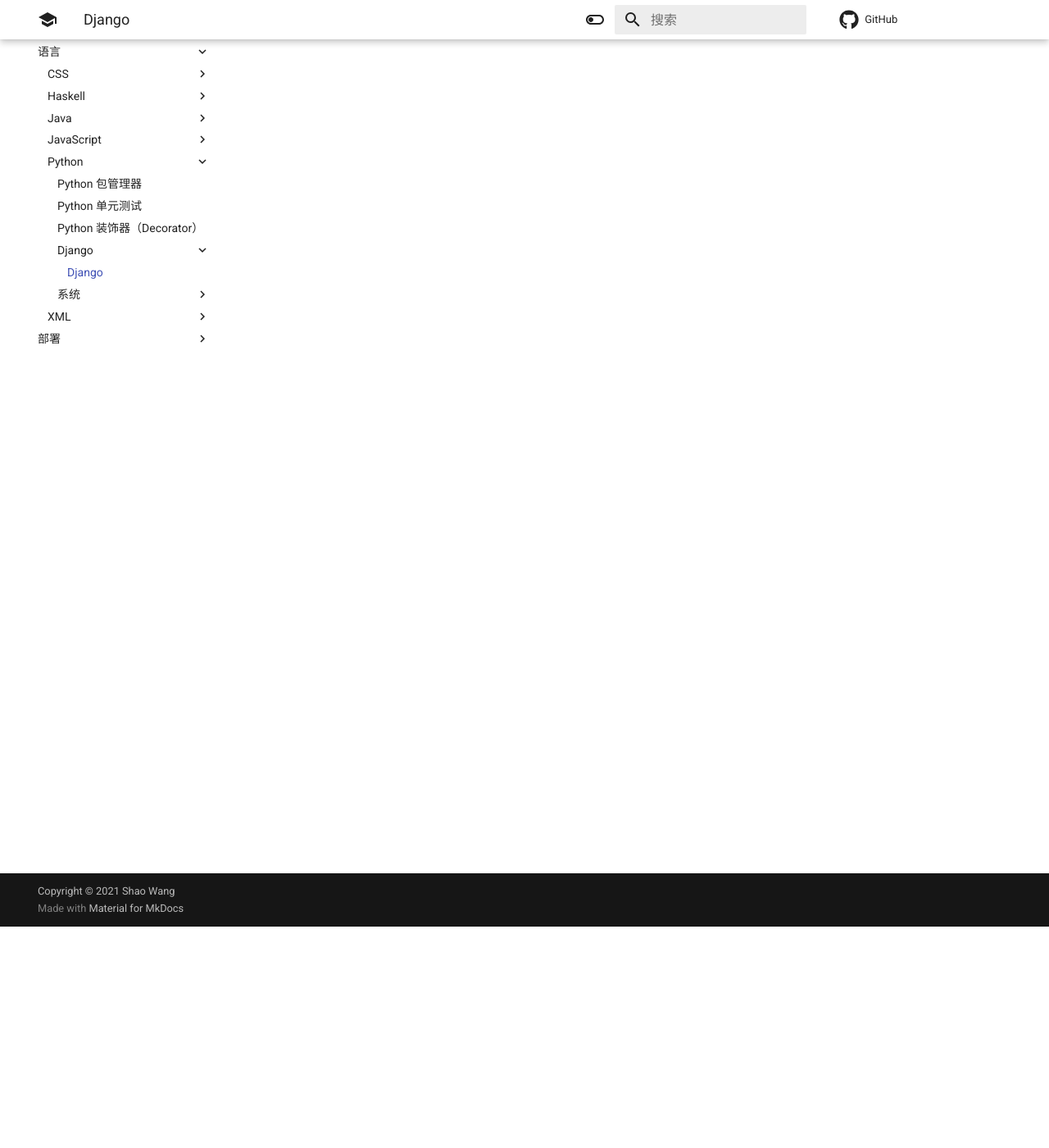
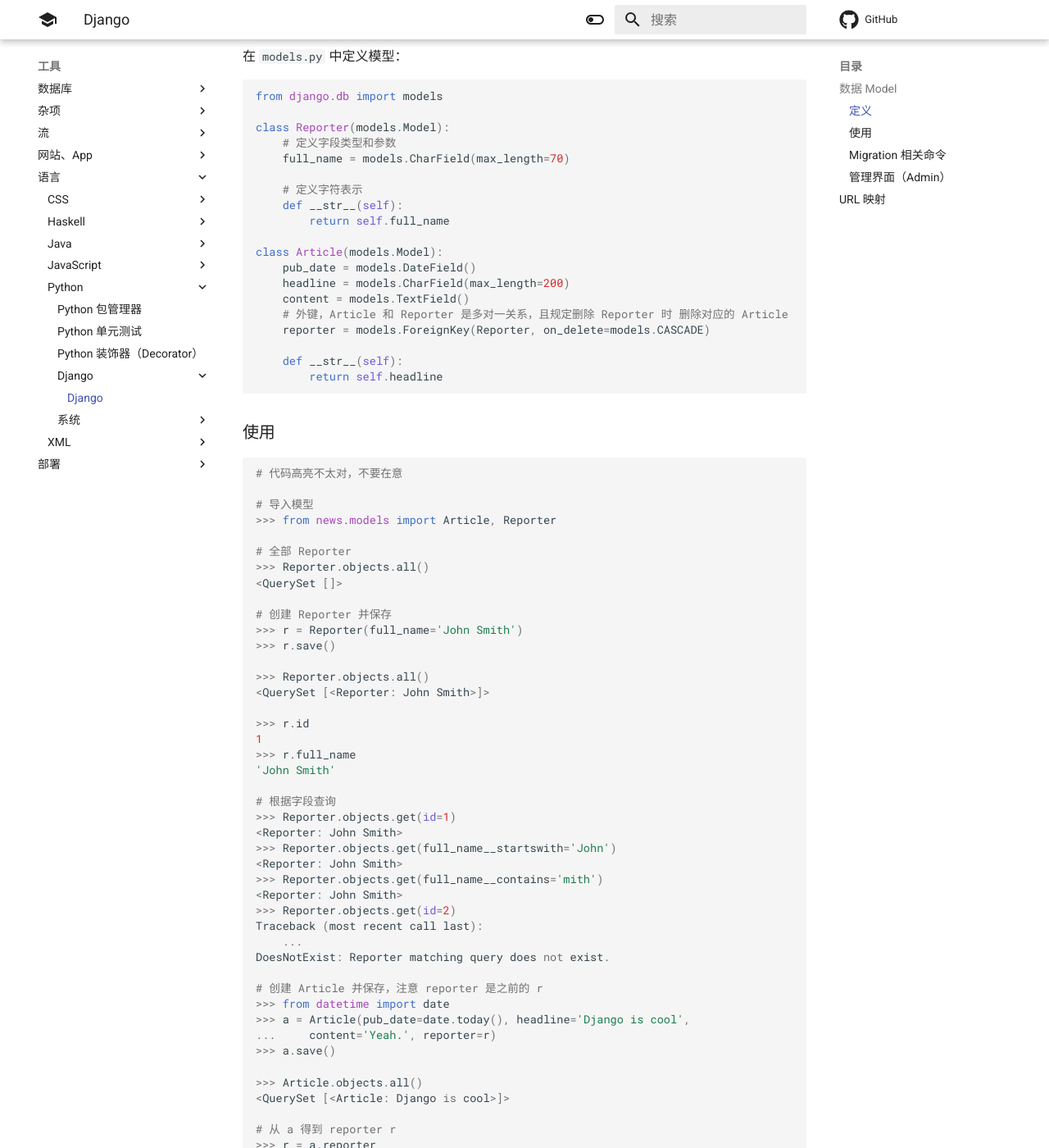
Before and after one commit to shao-wang-me/it-basics, an MkDocs documentation site: the page built from docs/工具/语言/Python/Django/index.md, in a window 1280 px wide and 1400 px high, scrolled down 270 px. Shown: the whole window at 82% size. Built offline with MkDocs 1.6.1 and Material for MkDocs 9.7.7, drawn with Linux system fonts in a browser that asks for light colours; comment, search, counter and statistics services are not loaded; some of the changed text lies outside the part shown.

````diff
--- a/docs/工具/语言/Python/Django/index.md
+++ b/docs/工具/语言/Python/Django/index.md
@@ -1 +1,133 @@
 # Django
+
+## 数据 Model
+
+### 定义
+
+在 `models.py` 中定义模型：
+
+```python
+from django.db import models
+
+class Reporter(models.Model):
+    # 定义字段类型和参数
+    full_name = models.CharField(max_length=70)
+
+    # 定义字符表示
+    def __str__(self):
+        return self.full_name
+
+class Article(models.Model):
+    pub_date = models.DateField()
+    headline = models.CharField(max_length=200)
+    content = models.TextField()
+    # 外键，Article 和 Reporter 是多对一关系，且规定删除 Reporter 时 删除对应的 Article
+    reporter = models.ForeignKey(Reporter, on_delete=models.CASCADE)
+
+    def __str__(self):
+        return self.headline
+```
+
+### 使用
+
+```python
+# 代码高亮不太对，不要在意
+
+# 导入模型
+>>> from news.models import Article, Reporter
+
+# 全部 Reporter
+>>> Reporter.objects.all()
+<QuerySet []>
+
+# 创建 Reporter 并保存
+>>> r = Reporter(full_name='John Smith')
+>>> r.save()
+
+>>> Reporter.objects.all()
+<QuerySet [<Reporter: John Smith>]>
+
+>>> r.id
+1
+>>> r.full_name
+'John Smith'
+
+# 根据字段查询
+>>> Reporter.objects.get(id=1)
+<Reporter: John Smith>
+>>> Reporter.objects.get(full_name__startswith='John')
+<Reporter: John Smith>
+>>> Reporter.objects.get(full_name__contains='mith')
+<Reporter: John Smith>
+>>> Reporter.objects.get(id=2)
+Traceback (most recent call last):
+    ...
+DoesNotExist: Reporter matching query does not exist.
+
+# 创建 Article 并保存，注意 reporter 是之前的 r
+>>> from datetime import date
+>>> a = Article(pub_date=date.today(), headline='Django is cool',
+...     content='Yeah.', reporter=r)
+>>> a.save()
+
+>>> Article.objects.all()
+<QuerySet [<Article: Django is cool>]>
+
+# 从 a 得到 reporter r
+>>> r = a.reporter
+>>> r.full_name
+'John Smith'
+
+# 查询 r 的所有 Article 得到 article a
+>>> r.article_set.all()
+<QuerySet [<Article: Django is cool>]>
+
+# 查询所有 reporter 的全名以 John 开始的 Article
+>>> Article.objects.filter(reporter__full_name__startswith='John')
+<QuerySet [<Article: Django is cool>]>
+
+# 更改 r 的全名
+>>> r.full_name = 'Billy Goat'
+>>> r.save()
+
+# 删除 r
+>>> r.delete()
+```
+
+### Migration 相关命令
+
+```shell
+python manage.py makemigrations
+python manage.py migrate
+```
+
+### 管理界面（Admin）
+
+很简单，只需要在 `admin.py` 中注册一下模型：
+
+```python
+from django.contrib import admin
+
+from . import models
+
+admin.site.register(models.Article)
+```
+
+## URL 映射
+
+在 `urls.py` 里，映射 URL 和视图（view）：
+
+```python
+from django.urls import path
+
+from . import views
+
+urlpatterns = [
+    # int 是数据类型，year 是 URL 参数名称，views.year_archive 是视图
+    path('articles/<int:year>/', views.year_archive),
+    path('articles/<int:year>/<int:month>/', views.month_archive),
+    path('articles/<int:year>/<int:month>/<int:pk>/', views.article_detail),
+]
+```
+
+所以 `/articles/2005/05/39323/` 会调用 `news.views.article_detail(request, year=2005, month=5, pk=39323)`。
````
Also changed, not shown: README.md (+3 -0 lines), docs/工具/语言/JavaScript/index.md (added, +87 -0 lines), docs/工具/语言/JavaScript/异步.md (added, +30 -0 lines), docs/工具/语言/JavaScript/React/index.md (renamed from docs/工具/语言/JavaScript/React.md), docs/工具/语言/JavaScript/React/tryReactSSR.js (renamed from docs/工具/语言/JavaScript/tryReactSSR.js).
